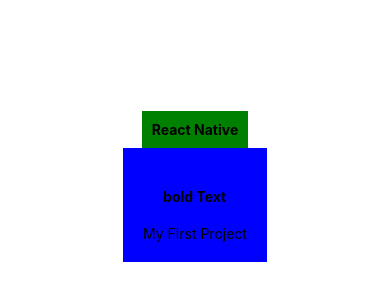
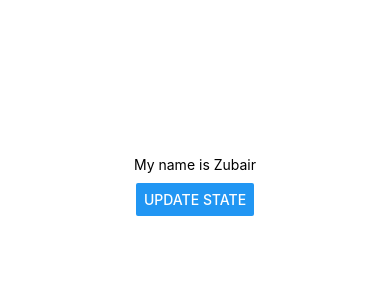
Before and after one commit to MZubairLohar/myProject, a React Native app: screen / in a window 390 px wide. Shown: the part 236-536 px from the top of the page. Built offline with nearby package versions, Linux system fonts and the light colour scheme.

Commit message:
clickHandler to update state

```diff
--- a/App.js
+++ b/App.js
@@ -1,19 +1,30 @@
-import React from 'react';
-import { StyleSheet, Text, View } from 'react-native';
+import React, {useState} from 'react';
+import { StyleSheet, Text, View, Button } from 'react-native';
 
 export default function App() {
+  const [name, setName] = useState('Zubair');
+
+  const clickHandler = () => {
+    setName ('Lohar');
+  }
   return (
     <View style={styles.container}>
-      <View style={styles.header}>
+     <Text>My name is {name}</Text>
+     <View style={styles.buttonContainer}>
+       <Button title='update state' onPress={clickHandler}/>
+     </View>
+
+      {/* <View style={styles.header}>
         <Text style={styles.boldText}>React Native</Text>
       </View>
       <View style={styles.body}>
         <Text style={styles.body}>bold Text</Text>
         <Text>My First Project</Text>
-      </View>
+      </View> */}
     </View>
   );
 }
+
 const styles = StyleSheet.create({
   container: {
     flex: 1,
@@ -21,16 +32,19 @@
     alignItems: 'center',
     justifyContent: 'center',
   },
-  header: {
-    backgroundColor: 'green',
-    padding: 10,
-  },
-  boldText: {
-    fontWeight:'bold',
-  },
-  body: {
-    backgroundColor: 'blue',
-    padding: 20,
-    fontWeight:'bold'  //it wont work until declear it in text tag
+  // header: {
+  //   backgroundColor: 'green',
+  //   padding: 10,
+  // },
+  // boldText: {
+  //   fontWeight:'bold',
+  // },
+  // body: {
+  //   backgroundColor: 'blue',
+  //   padding: 20,
+  //   fontWeight:'bold'  //it wont work until declear it in text tag
+  // }
+  buttonContainer:{
+    marginTop:10 ,
   }
 });
```
